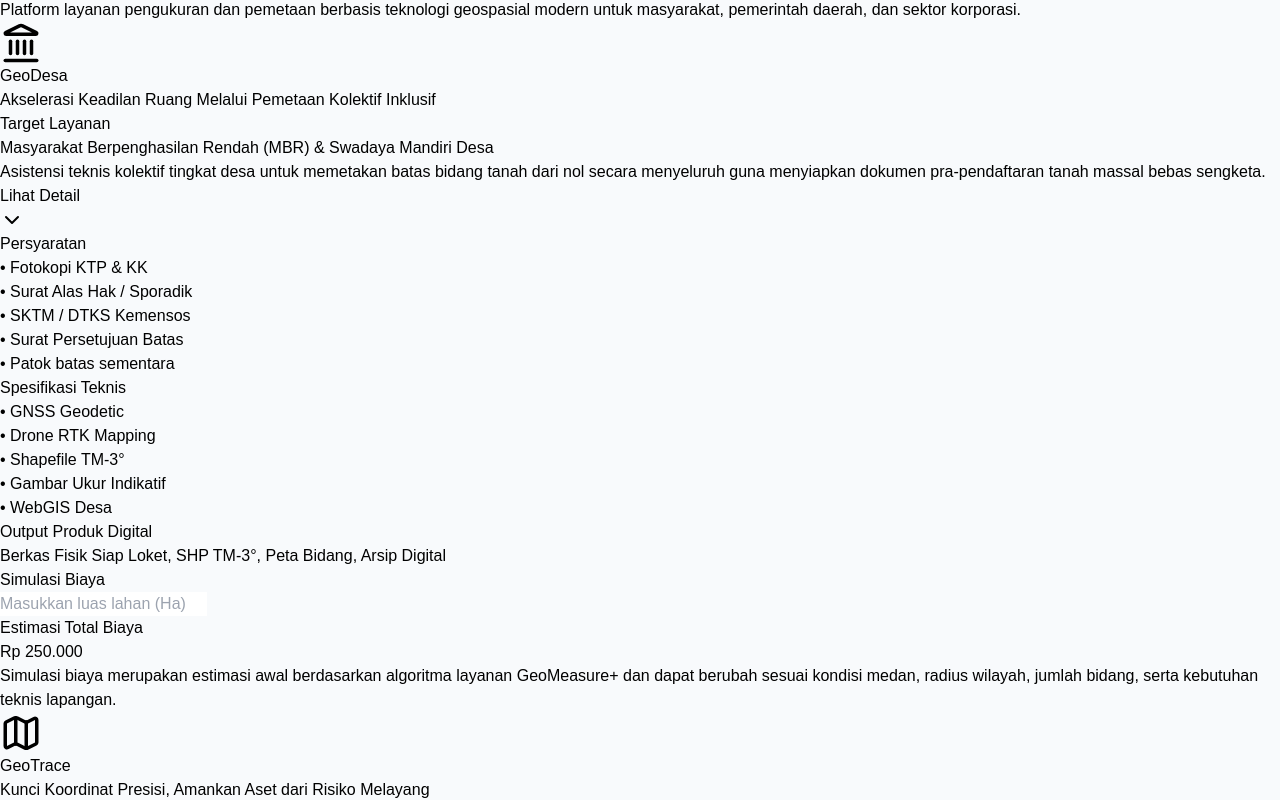
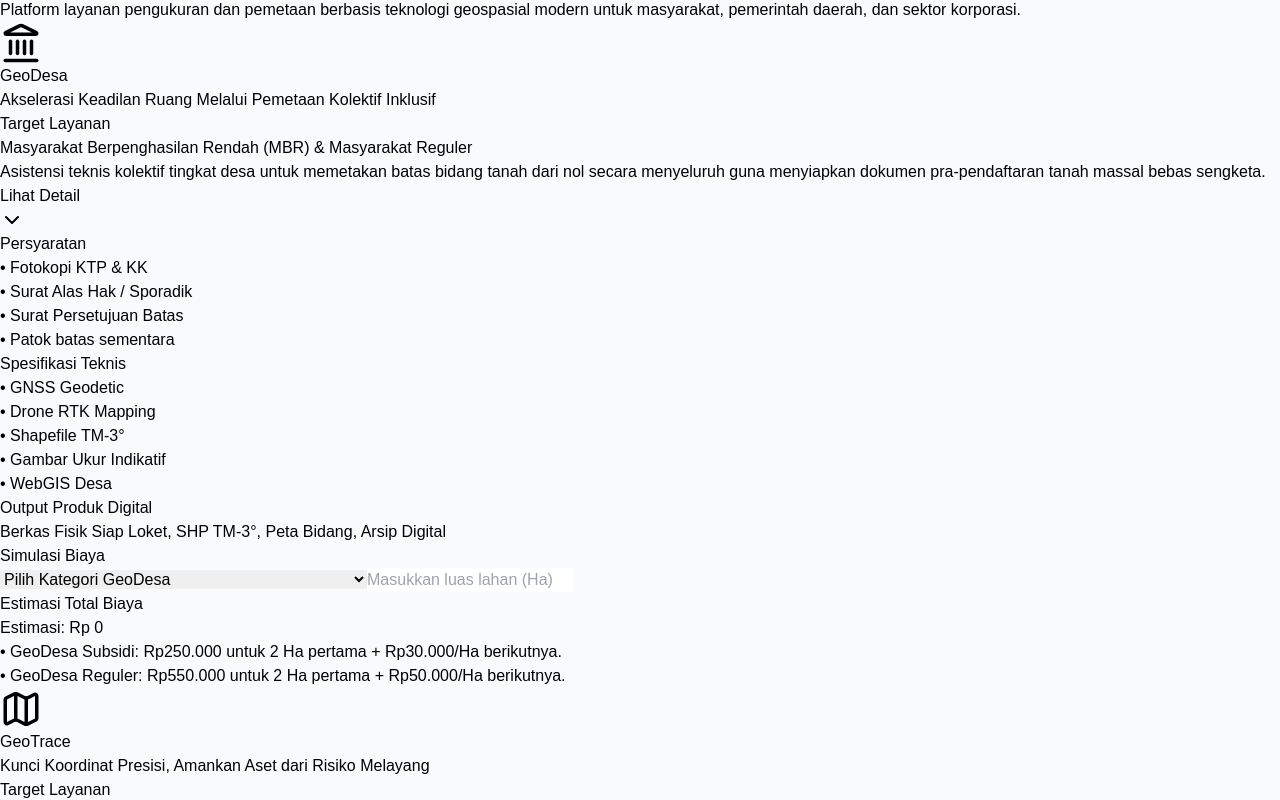
Before and after one commit to ahmadfahrezi074-pixel/geomeasure-plus, a React (Vite) app: page /layanan in a window 1280 px wide. Shown: the part 1400-2200 px from the top of the page. Built offline with nearby package versions, Linux system fonts and the light colour scheme.

Commit message:
full layanan ecosystem revamp fix

```diff
--- a/src/pages/Layanan.jsx
+++ b/src/pages/Layanan.jsx
@@ -15,6 +15,8 @@
 
   const [inputValue, setInputValue] = useState({});
 
+  const [geoDesaType, setGeoDesaType] = useState({});
+
   const layanan = [
 
     {
@@ -28,7 +30,7 @@
       color: "from-cyan-500 to-blue-700",
 
       kategori:
-        "Masyarakat Berpenghasilan Rendah (MBR) & Swadaya Mandiri Desa",
+        "Masyarakat Berpenghasilan Rendah (MBR) & Masyarakat Reguler",
 
       desc:
         "Asistensi teknis kolektif tingkat desa untuk memetakan batas bidang tanah dari nol secara menyeluruh guna menyiapkan dokumen pra-pendaftaran tanah massal bebas sengketa.",
@@ -36,7 +38,6 @@
       persyaratan: [
         "Fotokopi KTP & KK",
         "Surat Alas Hak / Sporadik",
-        "SKTM / DTKS Kemensos",
         "Surat Persetujuan Batas",
         "Patok batas sementara",
       ],
@@ -52,7 +53,7 @@
       output:
         "Berkas Fisik Siap Loket, SHP TM-3°, Peta Bidang, Arsip Digital",
 
-      calculatorType: "geoDesaSubsidi",
+      calculatorType: "geoDesa",
     },
 
     {
@@ -169,17 +170,33 @@
 
   ];
 
-  const calculatePrice = (type, value) => {
+  const calculatePrice = (type, value, kategori) => {
 
     const val = Number(value) || 0;
 
     switch (type) {
 
-      case "geoDesaSubsidi":
+      case "geoDesa":
 
-        if (val <= 2) return 250000;
+        // SUBSIDI
+        if (kategori === "subsidi") {
 
-        return 250000 + ((val - 2) * 30000);
+          if (val <= 2) return 250000;
+
+          return 250000 + ((val - 2) * 30000);
+
+        }
+
+        // REGULER
+        if (kategori === "reguler") {
+
+          if (val <= 2) return 550000;
+
+          return 550000 + ((val - 2) * 50000);
+
+        }
+
+        return 0;
 
       case "geoTrace":
 
@@ -269,7 +286,7 @@
               `}
             >
 
-              {/* TOP */}
+              {/* HEADER */}
               <div className={`bg-gradient-to-r ${item.color} p-8`}>
 
                 <div className="w-20 h-20 rounded-3xl bg-white/10 border border-white/10 flex items-center justify-center mb-8">
@@ -468,6 +485,37 @@
 
                         <div className="bg-white/5 border border-white/10 rounded-3xl p-6">
 
+                          {/* GEODESA OPTION */}
+                          {item.calculatorType === "geoDesa" && (
+
+                            <select
+                              value={geoDesaType[index] || ""}
+                              onChange={(e) =>
+                                setGeoDesaType({
+                                  ...geoDesaType,
+                                  [index]: e.target.value,
+                                })
+                              }
+                              className="w-full bg-slate-900 border border-white/10 rounded-2xl px-5 py-4 text-white outline-none mb-6"
+                            >
+
+                              <option value="">
+                                Pilih Kategori GeoDesa
+                              </option>
+
+                              <option value="subsidi">
+                                Masyarakat Bersubsidi / Berpenghasilan Rendah
+                              </option>
+
+                              <option value="reguler">
+                                Masyarakat Reguler / Umum
+                              </option>
+
+                            </select>
+
+                          )}
+
+                          {/* INPUT */}
                           <input
                             type="number"
                             placeholder={
@@ -485,6 +533,7 @@
                             className="w-full bg-slate-900 border border-white/10 rounded-2xl px-5 py-4 text-white outline-none mb-6"
                           />
 
+                          {/* RESULT */}
                           <div className="bg-cyan-500/10 border border-cyan-400/20 rounded-2xl p-6">
 
                             <p className="text-slate-300 mb-2">
@@ -493,14 +542,15 @@
 
                             </p>
 
-                            <h1 className="text-4xl font-black text-cyan-400">
+                            <h1 className="text-4xl font-black text-cyan-400 leading-tight">
 
-                              Rp{" "}
-
-                              {calculatePrice(
-                                item.calculatorType,
-                                inputValue[index]
-                              ).toLocaleString("id-ID")}
+                              {Number(inputValue[index]) > 0
+                                ? `Rp ${calculatePrice(
+                                    item.calculatorType,
+                                    inputValue[index],
+                                    geoDesaType[index]
+                                  ).toLocaleString("id-ID")}`
+                                : "Estimasi: Rp 0"}
 
                             </h1>
 
@@ -511,11 +561,17 @@
 
                             <p className="text-slate-400 leading-relaxed text-sm">
 
-                              Simulasi biaya merupakan estimasi awal
-                              berdasarkan algoritma layanan GeoMeasure+
-                              dan dapat berubah sesuai kondisi medan,
-                              radius wilayah, jumlah bidang,
-                              serta kebutuhan teknis lapangan.
+                              • GeoDesa Subsidi:
+                              Rp250.000 untuk 2 Ha pertama +
+                              Rp30.000/Ha berikutnya.
+
+                            </p>
+
+                            <p className="text-slate-400 leading-relaxed text-sm mt-3">
+
+                              • GeoDesa Reguler:
+                              Rp550.000 untuk 2 Ha pertama +
+                              Rp50.000/Ha berikutnya.
 
                             </p>
 
```
